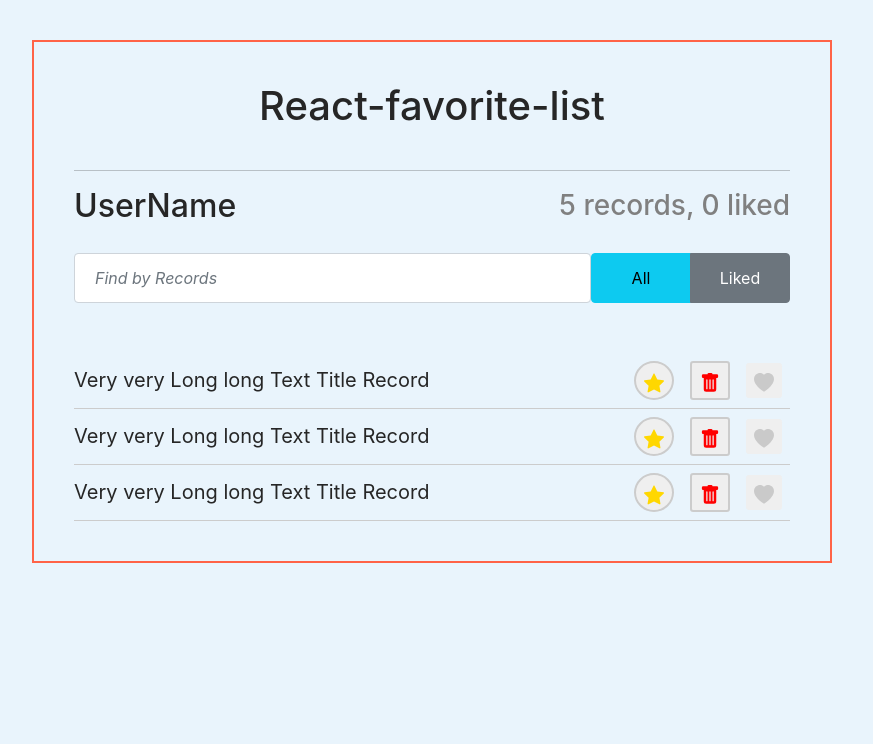
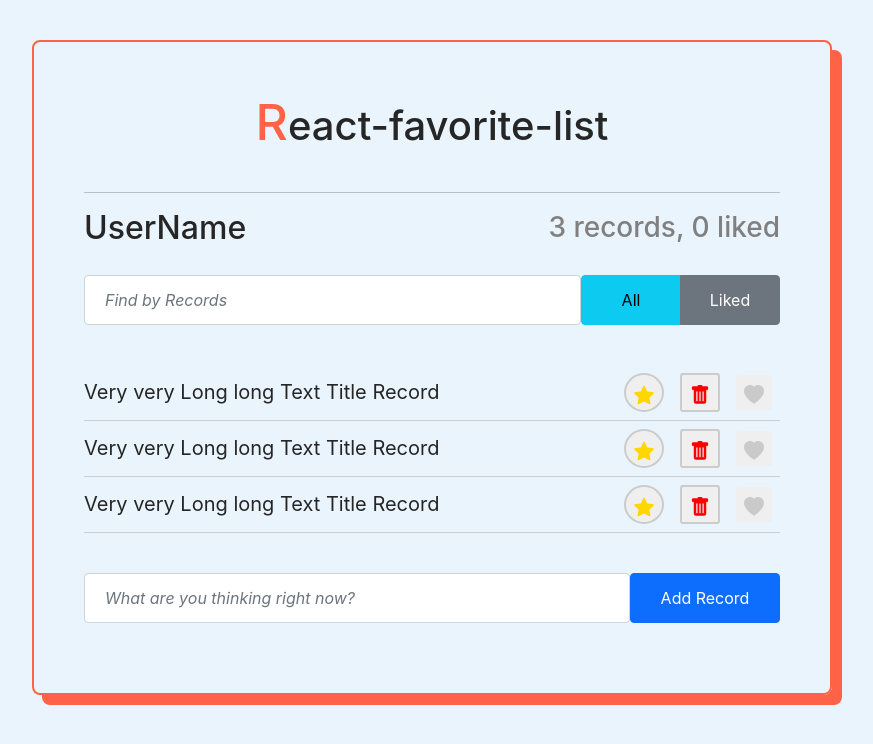
Before and after one commit to Filgeary/react-favorite-list, a React (Create React App) app: page / in a window 1280 px wide. Shown: the top 744 px of the page, without its empty margins (208-1081 px from the left). Built offline with nearby package versions, Linux system fonts and the light colour scheme.

Commit message:
add `post-add-form`

```diff
--- a/src/components/app-header/app-header.jsx
+++ b/src/components/app-header/app-header.jsx
@@ -5,7 +5,7 @@ const AppHeader = () => {
   return (
     <div className="app-header d-flex">
       <h2>UserName</h2>
-      <h3>5 records, 0 liked</h3>
+      <h3>3 records, 0 liked</h3>
     </div>
   );
 };
--- a/src/components/app.css
+++ b/src/components/app.css
@@ -1,12 +1,19 @@
 .app {
   margin: 0 auto;
-  padding: 40px;
+  padding: 50px;
+  padding-bottom: 70px;
   width: 80%;
   max-width: 800px;
   text-align: center;
   border: 2px solid tomato;
+  border-radius: 8px;
+  box-shadow: 10px 10px 0 tomato;
 }
 .app h1 {
   margin-bottom: 40px;
   font-size: 40px;
 }
+.app h1::first-letter {
+  font-size: 50px;
+  color: tomato;
+}
--- a/src/components/app.jsx
+++ b/src/components/app.jsx
@@ -4,6 +4,7 @@ import AppHeader from './app-header/app-header';
 import SearchPanel from './search-panel/search-panel';
 import PostStatusFilter from './post-status-filter/post-status-filter';
 import PostList from './post-list/post-list';
+import PostAddForm from './post-add-form/post-add-form';
 
 import './app.css';
 
@@ -18,6 +19,7 @@ function App() {
         <PostStatusFilter />
       </div>
       <PostList />
+      <PostAddForm />
     </div>
   );
 }
--- /dev/null
+++ b/src/components/post-add-form/post-add-form.css
@@ -0,0 +1,12 @@
+.bottom-panel input {
+  padding: 12px 20px;
+}
+.bottom-panel button {
+  width: 150px;
+}
+
+.bottom-panel .new-post-label {
+  width: auto;
+  flex-grow: 1;
+  font-style: italic;
+}
--- /dev/null
+++ b/src/components/post-add-form/post-add-form.jsx
@@ -0,0 +1,19 @@
+import React from 'react';
+import './post-add-form.css';
+
+const PostAddForm = () => {
+  return (
+    <form className="bottom-panel d-flex">
+      <input
+        type="text"
+        placeholder="What are you thinking right now?"
+        className="form-control new-post-label"
+      />
+      <button type="submit" className="btn btn-primary">
+        Add Record
+      </button>
+    </form>
+  );
+};
+
+export default PostAddForm;
--- a/src/components/post-list/post-list.css
+++ b/src/components/post-list/post-list.css
@@ -1,5 +1,5 @@
 .app-list {
-  margin-top: 50px;
+  margin: 40px 0;
 }
 .app-list .list-group-item {
   padding: 20px 35px 10px 35px;
```
